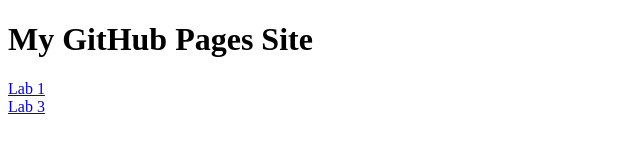
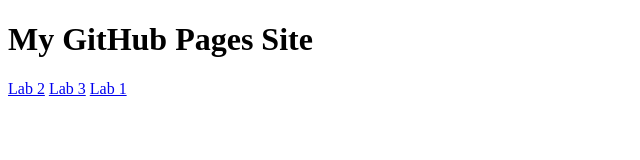
Before and after one commit to rindoishim/portfolio, a plain HTML site: page index.html in a window 1280 px wide. Shown: the whole page, without its empty margins (0-640 px from the left). Drawn offline with Linux system fonts and the light colour scheme.

Commit message:
Update index.html

```diff
--- a/index.html
+++ b/index.html
@@ -2,7 +2,8 @@
 <html>
 <body>
 <h1>My GitHub Pages Site</h1>
-<a href="valentonja_lab1.html">Lab 1</a><br>
+<a href="valeton_lab2.html">Lab 2</a>
 <a href="valeton_lab3.html">Lab 3</a>
+<a href="valetonja_lab1.html">Lab 1</a>
 </body>
 </html>
```
